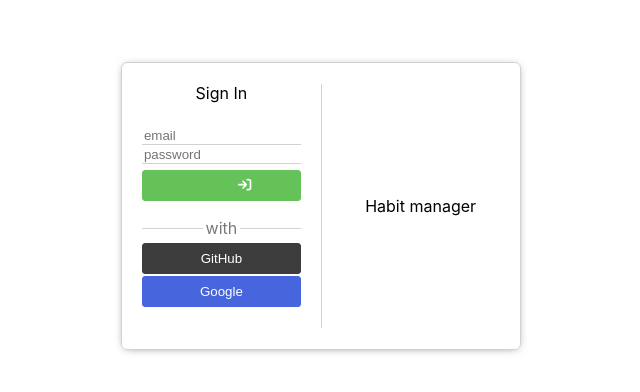
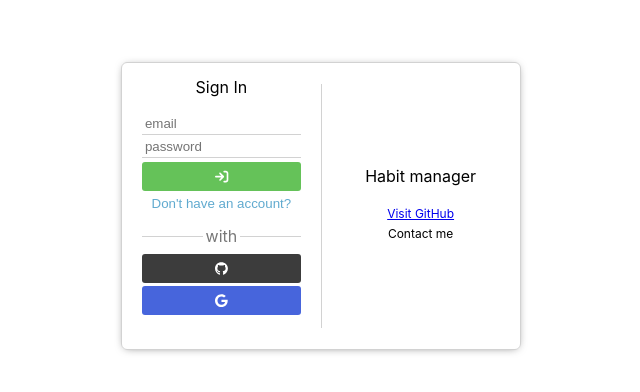
Before and after one commit to yty0643/habit-manager, a React (Create React App) app: page / in a window 1280 px wide. Shown: the part 194-586 px from the top of the page, without its empty margins (319-959 px from the left). Built offline with nearby package versions, Linux system fonts and the light colour scheme; no server answers.

Commit message:
add SignIn component & css

```diff
--- a/src/App.tsx
+++ b/src/App.tsx
@@ -1,17 +1,17 @@
 import { BrowserRouter, Route, Routes} from 'react-router-dom';
-import Login from './pages/login/login';
 import Main from './pages/main/main';
 import Auth from './service/auth';
 import Database from './service/database';
 import styles from './app.module.css';
+import SignIn from './VC/sign_in/sign_in';
 
 function App({ auth, db }:{auth: Auth, db: Database}) {
   return (
     <div className={styles.app}>
       <BrowserRouter>
         <Routes>
-          <Route path="/" element={<Login auth={auth}/>}/>
-          <Route path="/main" element={<Main auth={auth} db={db}/>}/>
+          <Route path="/" element={<SignIn auth={auth} />} />
+          <Route path="/main" element={<Main auth={auth} db={db} />} />
         </Routes>
       </BrowserRouter>
     </div>
--- a/src/VAC/VAC_login/VAC_login.module.css
+++ b/src/VAC/VAC_login/VAC_login.module.css
@@ -43,8 +43,8 @@
     padding-bottom: 20px;
 }
 
-.title{
-    margin-bottom: 24px;
+.LTitle{
+    margin-bottom: 16px;
 }
 
 .form{
@@ -60,6 +60,7 @@
     border: none;
     border-bottom: 1px solid rgb(210, 210, 210);
     margin-bottom: 1px;
+    padding: 3px 3px;
 }
 
 .horizontal{
@@ -76,51 +77,80 @@
     color:rgb(120, 120, 120);
     background-color: white;
 }
-.signInBtn,
-.githubBtn,
-.googleBtn{
-    margin-bottom: 2px;
-    padding: 7px 11px;
+.signUp{
+    margin-top: 5px;
+    color: rgb(96, 170, 207);
+}
+.btn{
+    z-index: 0;
+    position: relative;
+    display: flex;
+    align-items: center;
+    justify-content: center;
     width: 80%;
+    height: 1.8rem;
     border-radius: 3px;
-    transition: all ease-in 300ms;
-}
-.signInBtn{
-    margin-top: 5px;
-    border: 1px solid rgb(101, 194, 89);
+    margin-top: 3px;
     color:white;
     background-color: rgb(101, 194, 89);
 }
-.githubBtn{
-    border: 1px solid rgb(60, 60, 60);
-    color:white;
+.btnTitle{
+    position: absolute;
+    z-index: 1;
+    display: flex;
+    align-items: center;
+    top:0;
+    right:15%;
+    height: 100%;
+    transition: all ease-in 300ms;
+}
+.btnIcon{
+    z-index: 2;
+    display: flex;
+    align-items: center;
+    margin-left: 40%;
+    padding-right: 40%;
+    height: 100%;
+}
+.btnIcon.active{
+    margin-left: 55%;
+    padding-right: 35%;
+}
+.btnTitle.active{
+    right:45%;
+}
+
+.signIn{
+    background-color: rgb(101, 194, 89);
+}
+.signIn .signInIcon{
+    background-color:inherit;
+}
+.github{
     background-color: rgb(60, 60, 60);
 }
-.googleBtn{
-    border: 1px solid rgb(71, 101, 220);
-    color: white;
+.github .githubIcon{
+    background-color:inherit;
+}
+.google{
     background-color: rgb(71, 101, 220);
 }
-.signInBtn:hover{
-    color:rgb(101, 194, 89);
-    background-color: white;
-}
-.githubBtn:hover{
-    color: rgb(60, 60, 60);
-    background-color: white;;
-}
-.googleBtn:hover{
-    color: rgb(71, 101, 220);
-    background-color: rgb(255, 255, 255);
+.google .googleIcon{
+    background-color:inherit;
 }
 
-.btnTitle{
-    display: inline;
-    padding-right: 5px;
-    transition: all ease-in 300ms;
-    opacity: 0;
+.btn:hover{
+    color:rgb(99, 99, 99);
+    background-color: aliceblue;
 }
 
-.btnTitle:hover{
-    opacity: 1;
+
+.RTitle{
+    margin-bottom: 20px;
 }
+
+.visit,
+.contact{
+    font-size: 12px;
+    margin-bottom: 5px;
+}
--- a/src/VAC/VAC_login/VAC_login.tsx
+++ b/src/VAC/VAC_login/VAC_login.tsx
@@ -1,41 +1,75 @@
-import React from 'react';
-import { ISignIn } from '../../pages/login/login';
+import React, { useState } from 'react';
+import { ISignIn, ISignUp } from '../../VC/sign_in/sign_in';
 import styles from './VAC_login.module.css';
 import { FontAwesomeIcon } from '@fortawesome/react-fontawesome';
 import { faArrowRightToBracket } from '@fortawesome/free-solid-svg-icons';
-import { faGithub } from '@fortawesome/free-brands-svg-icons';
+import { faGithub,faGoogle } from '@fortawesome/free-brands-svg-icons';
 
-const VACLogin = ({ signIn }: { signIn: ISignIn }) => {
+const VACLogin = ({ signIn, signUp }: { signIn: ISignIn, signUp: ISignUp}) => {
+
+    const [active, setActive] = useState<Boolean>(false);
+    const [active2, setActive2] = useState<boolean>(false);
 
     return (
         <div className={styles.login}>
             <div className={styles.box}>
-                <div className={styles.l}>
-                    <p className={styles.title}>Sign In</p>
-                    <form className={styles.form}action="">
-                        <input className={styles.input} type="text" placeholder='email'/>
-                        <input className={styles.input} type="password" placeholder='password'/>
-                        <button className={styles.signInBtn}>
-                            <p className={styles.btnTitle}>Sign In</p>
-                            <FontAwesomeIcon icon={faArrowRightToBracket} />
+                <div
+                    className={styles.l}
+                    onMouseEnter={() => {
+                        setActive(true);
+                    }} onMouseLeave={() => {
+                        setActive(false);
+                    }}>
+                    <p className={styles.LTitle}>Sign In</p>
+                    <form className={styles.form} action="">
+                        <input className={styles.input} type="text" placeholder='email' />
+                        <input className={styles.input} type="password" placeholder='password' />
+                        <button className={`${styles.btn} ${styles.signIn}`}>
+                            <div className={`${styles.btnTitle} ${active && styles.active}`}>
+                                Sign in
+                            </div>
+                            <div className={`${styles.btnIcon} ${active && styles.active} ${styles.signInIcon}`}>
+                                <FontAwesomeIcon icon={faArrowRightToBracket} />
+                            </div>
                         </button>
-
                     </form>
+                    <button className={styles.signUp} onClick={signUp}>
+                        {active? "Sign up and get started!":"Don't have an account?"}
+                    </button>
                     <div className={styles.horizontal}><p className={styles.description}>with</p></div>
-                    <button className={styles.githubBtn} onClick={()=>{
-                        signIn('GitHub')
+                    <button className={`${styles.btn} ${styles.github}`} onClick={() => {
+                        signIn('GitHub');
                     }}>
-                        GitHub
+                        <div className={`${styles.btnTitle} ${active && styles.active}`}>
+                            GitHub
+                        </div>
+                        <div className={`${styles.btnIcon} ${active && styles.active} ${styles.githubIcon}`}>
+                            <FontAwesomeIcon icon={faGithub} />
+                        </div>
                     </button>
-                    <button className={styles.googleBtn} onClick={()=>{
-                        signIn('Google')
+                    <button className={`${styles.btn} ${styles.google}`} onClick={() => {
+                        signIn('Google');
                     }}>
-                        Google
+                        <div className={`${styles.btnTitle} ${active && styles.active}`}>
+                            Google
+                        </div>
+                        <div className={`${styles.btnIcon} ${active && styles.active} ${styles.googleIcon}`}>
+                            <FontAwesomeIcon icon={faGoogle} />
+                        </div>
                     </button>
                 </div>
                 <div className={styles.vertical}></div>
-                <div className={styles.r}>
-                    <p>Habit manager</p>
+                <div className={styles.r}
+                    onMouseEnter={() => {
+                        setActive2(true);
+                    }} onMouseLeave={() => {
+                        setActive2(false);
+                    }}>
+                    <p className={styles.RTitle}>Habit manager</p>
+                    <a href="https://github.com/yty0643" target="_blank">
+                    <p className={styles.visit}>Visit GitHub</p>
+                    </a>
+                    <p className={`${styles.contact} ${active2 && styles.active}`}>{active2 ? `yty0643@naver.com`:`Contact me`}</p>
                 </div>
             </div>
         </div>
--- a/src/pages/login/login.tsx
+++ b/src/VC/sign_in/sign_in.tsx
@@ -7,7 +7,11 @@ export interface ISignIn{
     (provider: string): void;
 };
 
-const Login = ({auth}:{auth: Auth}) => {
+export interface ISignUp{
+    (): void;
+}
+
+const SignIn = ({auth}:{auth: Auth}) => {
     const navigate = useNavigate();
     const signIn:ISignIn = (provider) => {
         auth
@@ -20,11 +24,16 @@ const Login = ({auth}:{auth: Auth}) => {
             })
     }
 
+    const signUp:ISignUp = () => {
+        navigate('/signup');
+    }
+
     return (
         <div>
-            <VACLogin signIn={signIn}/>
+            <VACLogin signIn={signIn} signUp={signUp}/>
         </div>
     )
 }
 
-export default Login;
+
+export default SignIn;
```
